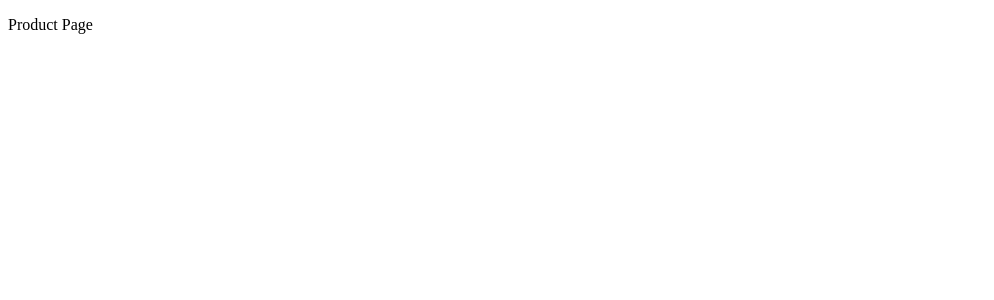
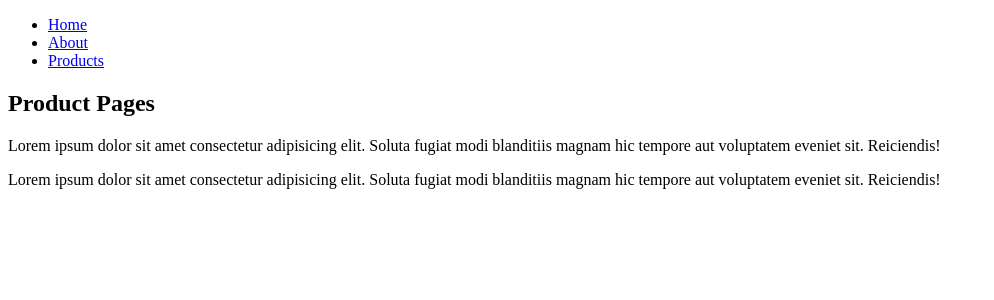
Before and after one commit to hilmirazib/learn-nuxt, a Nuxt app: page /products in a window 1280 px wide. Shown: the top 300 px of the page, without its empty margins (0-994 px from the left). Built offline with nearby package versions, Linux system fonts and the light colour scheme.

Commit message:
nuxt link

```diff
--- a/pages/about.vue
+++ b/pages/about.vue
@@ -1,6 +1,25 @@
 <template>
     <div>
-        <p>About</p>
+        <header>
+            <nav>
+                <ul>
+                    <li>
+                        <NuxtLink to="/">Home</NuxtLink>
+                    </li>
+                    <li>
+                        <NuxtLink to="/about">About</NuxtLink>
+                    </li>
+                    <li>
+                        <NuxtLink to="/products">Products</NuxtLink>
+                    </li>
+                </ul>
+            </nav>
+        </header>
+        <h2>About Pages</h2>
+        <p>Lorem ipsum dolor sit amet consectetur adipisicing elit. Soluta fugiat modi blanditiis magnam hic tempore aut
+            voluptatem eveniet sit. Reiciendis!</p>
+        <p>Lorem ipsum dolor sit amet consectetur adipisicing elit. Soluta fugiat modi blanditiis magnam hic tempore aut
+            voluptatem eveniet sit. Reiciendis!</p>
     </div>
 </template>
 
--- a/pages/index.vue
+++ b/pages/index.vue
@@ -1,6 +1,25 @@
 <template>
     <div>
-        <p>Index</p>
+        <header>
+            <nav>
+                <ul>
+                    <li>
+                        <NuxtLink to="/">Home</NuxtLink>
+                    </li>
+                    <li>
+                        <NuxtLink to="/about">About</NuxtLink>
+                    </li>
+                    <li>
+                        <NuxtLink to="/products">Products</NuxtLink>
+                    </li>
+                </ul>
+            </nav>
+        </header>
+        <h2>Home Pages</h2>
+        <p>Lorem ipsum dolor sit amet consectetur adipisicing elit. Soluta fugiat modi blanditiis magnam hic tempore aut
+            voluptatem eveniet sit. Reiciendis!</p>
+        <p>Lorem ipsum dolor sit amet consectetur adipisicing elit. Soluta fugiat modi blanditiis magnam hic tempore aut
+            voluptatem eveniet sit. Reiciendis!</p>
     </div>
 </template>
 
--- a/pages/products/index.vue
+++ b/pages/products/index.vue
@@ -1,6 +1,25 @@
 <template>
     <div>
-        <p>Product Page</p>
+        <header>
+            <nav>
+                <ul>
+                    <li>
+                        <NuxtLink to="/">Home</NuxtLink>
+                    </li>
+                    <li>
+                        <NuxtLink to="/about">About</NuxtLink>
+                    </li>
+                    <li>
+                        <NuxtLink to="/products">Products</NuxtLink>
+                    </li>
+                </ul>
+            </nav>
+        </header>
+        <h2>Product Pages</h2>
+        <p>Lorem ipsum dolor sit amet consectetur adipisicing elit. Soluta fugiat modi blanditiis magnam hic tempore aut
+            voluptatem eveniet sit. Reiciendis!</p>
+        <p>Lorem ipsum dolor sit amet consectetur adipisicing elit. Soluta fugiat modi blanditiis magnam hic tempore aut
+            voluptatem eveniet sit. Reiciendis!</p>
     </div>
 </template>
 
```
